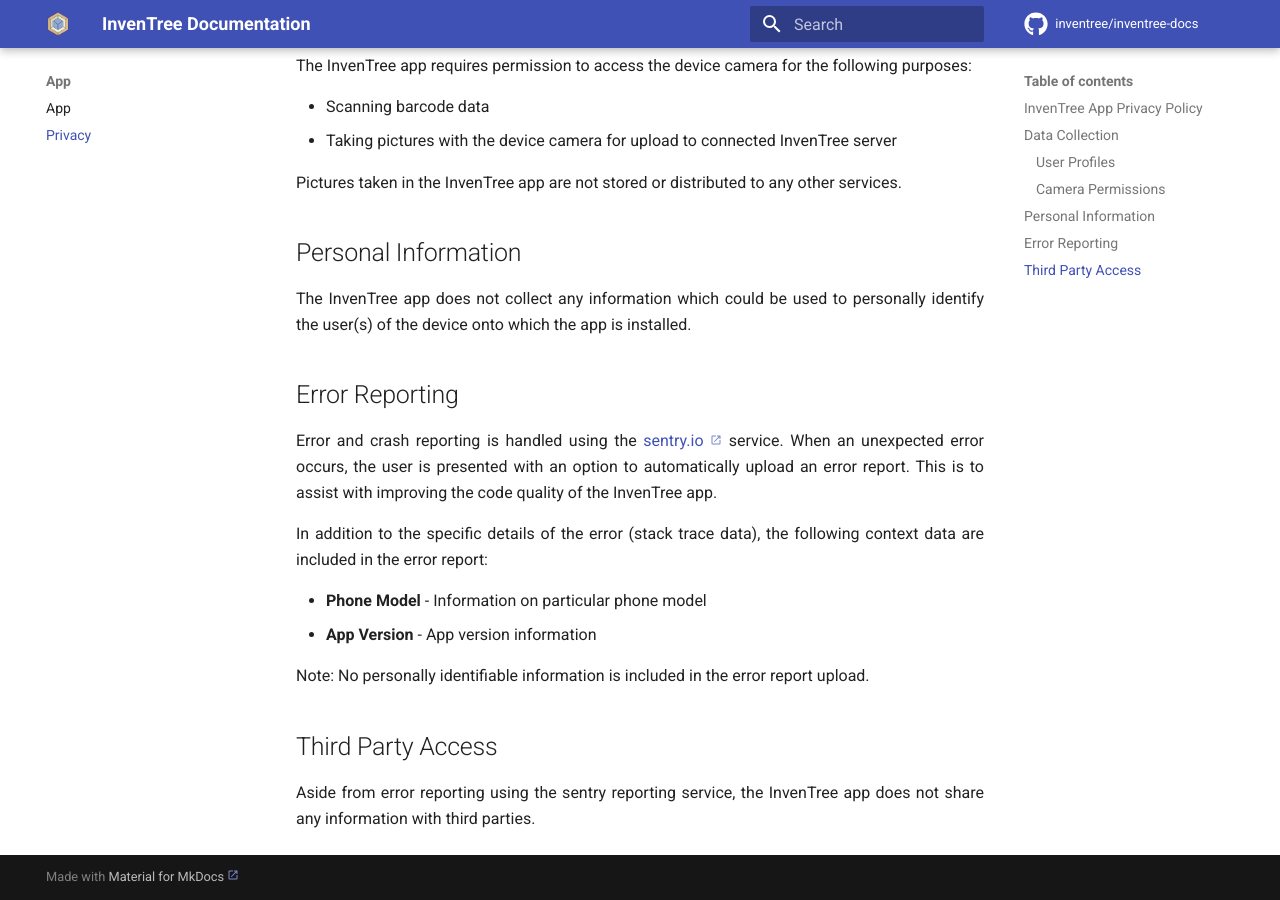
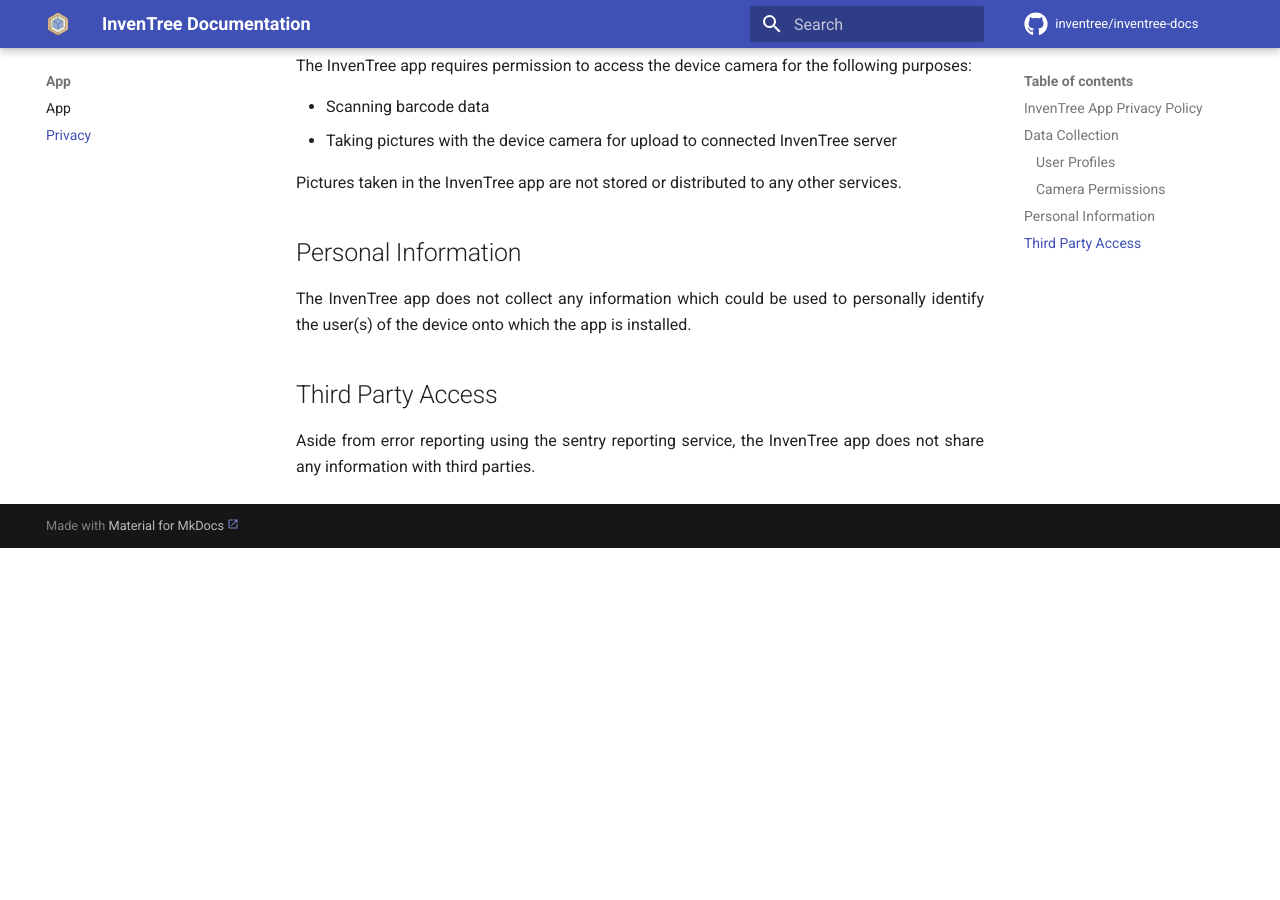
Before and after one commit to inventree/inventree-docs, an MkDocs documentation site: the page built from docs/app/privacy.md, in a window 1280 px wide and 900 px high, scrolled down 612 px. Built offline with MkDocs 1.6.1 and Material for MkDocs 9.7.7, drawn with Linux system fonts in a browser that asks for light colours; a script that is not in the unit is left out; comment, search, counter and statistics services are not loaded; after the commit the page ends 1160 px from its top, so only the background shows below that.

Commit message:
Update privacy.md

```diff
--- a/docs/app/privacy.md
+++ b/docs/app/privacy.md
@@ -31,17 +31,6 @@
 
 The InvenTree app does not collect any information which could be used to personally identify the user(s) of the device onto which the app is installed.
 
-## Error Reporting
-
-Error and crash reporting is handled using the [sentry.io](https://sentry.io) service. When an unexpected error occurs, the user is presented with an option to automatically upload an error report. This is to assist with improving the code quality of the InvenTree app.
-
-In addition to the specific details of the error (stack trace data), the following context data are included in the error report:
-
-- **Phone Model** - Information on particular phone model
-- **App Version** - App version information
-
-Note: No personally identifiable information is included in the error report upload.
-
 ## Third Party Access
 
 Aside from error reporting using the sentry reporting service, the InvenTree app does not share any information with third parties.
```
